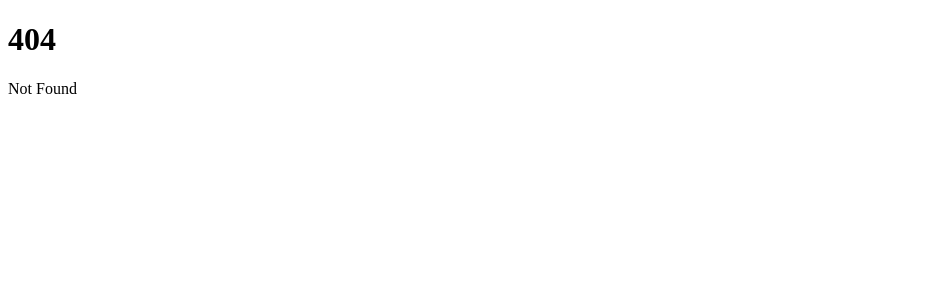
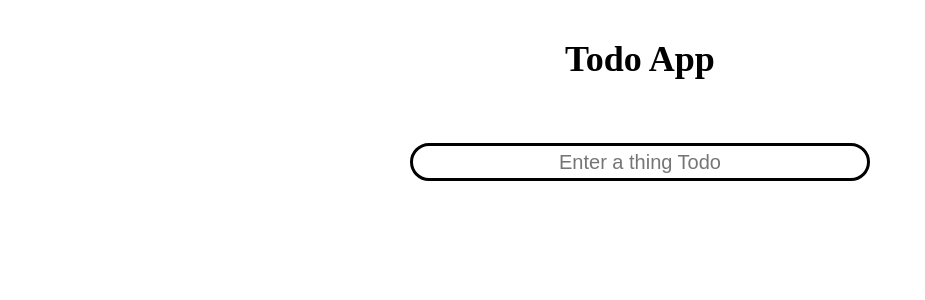
Before and after one commit to LaplacesDem0n/LaplacesDem0n.github.io, a SvelteKit app: page /todo in a window 1280 px wide. Before the commit this address had no page. Shown: the top 300 px of the page, without its empty margins (0-925 px from the left). Built offline with nearby package versions, Linux system fonts and the light colour scheme.

Commit message:
error 404

```diff
--- a/src/routes/+page.svelte
+++ b/src/routes/+page.svelte
@@ -83,7 +83,7 @@ for(let i = 0; i < sections.length; i++){
                 <p class='sectionDescription'>
                     My Todo list has a lot of features, every change you do will automatically be saved and ready for the next time you enter.
                     Every task has a box you can check when you are done and a delete button.
-                    You can try it out <a class="linkText" href="/Todo">here</a>.
+                    You can try it out <a class="linkText" href="/todo">here</a>.
                 </p>
             </div>
             </div>
--- /dev/null
+++ b/src/routes/todo/+page.svelte
@@ -0,0 +1,157 @@
+<div class='Top'>
+    <title>Todo App</title>
+    <h1>Todo App</h1>
+    <form on:submit|preventDefault={appendToList}>
+    <input id="inputText" type="text" placeholder="Enter a thing Todo" bind:value={inputText}/>
+    </form>
+</div>
+
+{#each todoList as element}
+<div class='listElements' class:done ={element.done} >
+    <input type='checkbox' bind:checked={element.done}><span>{element.inputText}</span>
+    <button on:click={() => remove(element)}>&times;</button>
+</div>
+{/each}
+
+<script>
+
+
+    let todoList = [];
+    let value = JSON.parse(localStorage.getItem('list'));
+    if (value !== null){
+        todoList = value;
+    }
+
+    let inputText = '';
+
+    function appendToList() {
+        todoList = [
+            ...todoList,
+            {
+        id: Math.random(),
+        inputText,
+        done: false
+      }
+    ];
+
+    localStorage.setItem('list', JSON.stringify(todoList));
+
+    inputText = '';
+
+
+}
+
+function remove(element){
+    todoList= todoList.filter((e)=>e.id!=element.id)
+    localStorage.setItem('list', JSON.stringify(todoList));
+
+}
+
+onbeforeunload = function(){
+    localStorage.setItem('list', JSON.stringify(todoList));
+}
+</script>
+
+<style>
+
+.Top{
+    padding-bottom: 15px;
+    margin-bottom: 10px;
+}
+
+h1{
+    text-align: center;
+    margin-bottom: 5%;
+    margin-top: 3%;
+    font-size: 36px;
+}
+
+
+input[type='text']{
+    height:30px;
+    width:50%;
+    max-width: 450px;
+    align-items: center;
+    display: block;
+    margin:auto;
+    margin-bottom: 1%;
+    border: solid 3px black;
+    border-radius: 20px;
+    text-align: center;
+    font-size: 125%;
+
+
+}
+
+input[type='text']:focus{
+    border-color: #534c4a;
+    box-shadow: 0 0 10px #534c4a;
+    outline: 0;
+}
+
+input[type='checkbox']{
+    display: block;
+    float: left;
+    margin-left: 10px;
+}
+
+input[type='checkbox']:hover{
+    box-shadow: 0 0 5px grey;
+}
+
+
+.listElements{
+    display: block;
+    text-align: center;
+    align-items: center;
+    margin: auto;
+    margin-bottom: 5px;
+    border: solid;
+    height: 20px;
+    width: fit-content;
+    height: fit-content;
+    overflow: hidden;
+    max-width: 95%;
+    min-width: 130px;
+    border-radius: 10px;
+    cursor: pointer;
+    transition: .3s all; /* Partiall Credit: Nemo Eriksson */
+    animation: .7s spawn;
+}
+
+@keyframes spawn{
+    from{
+        opacity: 0;
+    }
+    to{
+        opacity: 1;
+    }
+}
+
+.listElements:hover{
+    box-shadow: 0 0 5px grey;
+    scale: 1.008;
+}
+
+button{
+    float: right;
+    border: none;
+    background: transparent;
+    padding: 0;
+    margin: 0;
+    margin-right: 5px;
+    color: #dc4f21;
+    font-size: 18px;
+    cursor: pointer;
+}
+
+button:hover{
+    scale: 1.4;
+}
+
+.done span, .done input{
+    opacity: 0.4;
+}
+
+
+</style>
```
Also changed, not shown: src/routes/clicker/+page.svelte (+4 -3 lines).
